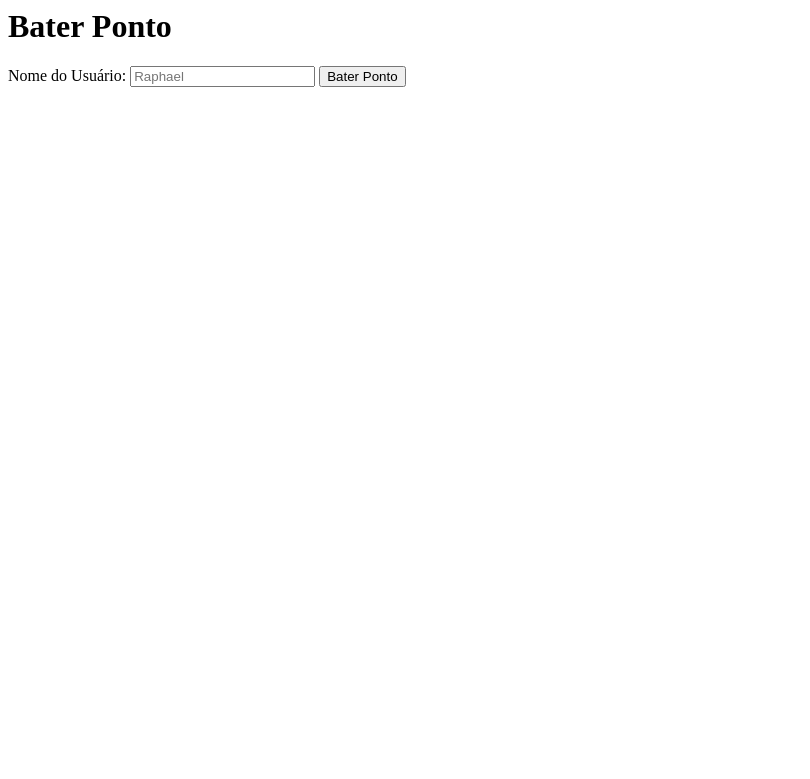
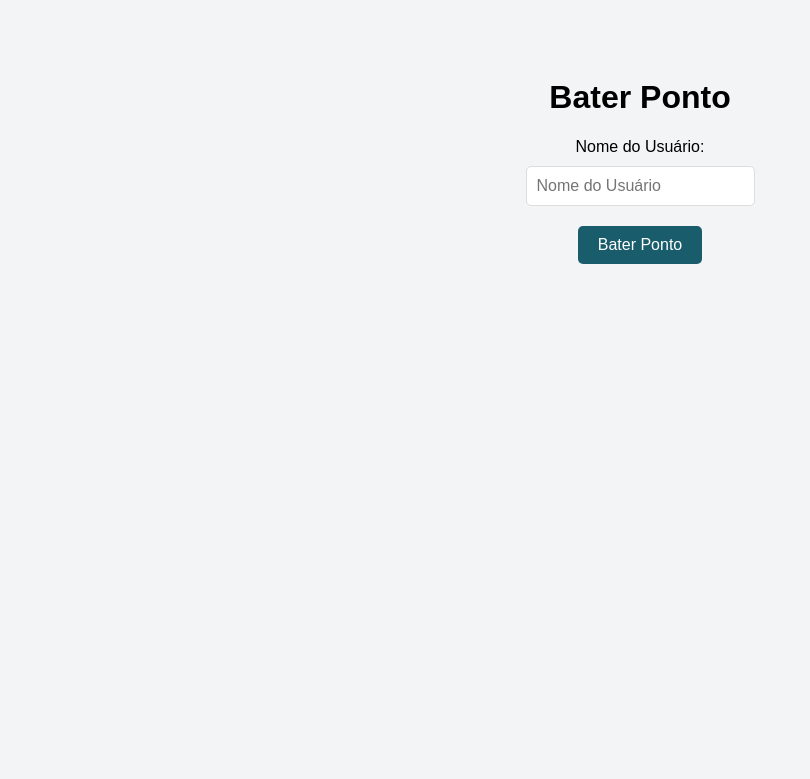
Before and after one commit to rocha-raphael/my_project, a Django app: page /index/ponto/ in a window 1280 px wide. Shown: the top 779 px of the page, without its empty margins (0-810 px from the left). Run offline with Django 5.2, Linux system fonts and the light colour scheme.

Commit message:
Update ponto.html

```diff
--- a/autentication/templates/ponto.html
+++ b/autentication/templates/ponto.html
@@ -1,40 +1,83 @@
+<!DOCTYPE html>
+<html lang="en">
+<head>
+    <meta charset="UTF-8">
+    <meta name="viewport" content="width=device-width, initial-scale=1.0">
+    <title>Bater Ponto</title>
     <style>
+        body {
+            font-family: Arial, sans-serif;
+            background-color: #f3f4f6;
+            display: flex;
+            flex-direction: column;
+            align-items: center;
+            padding-top: 50px;
+        }
+
+        #nome_usuario {
+            margin-top: 10px;
+            padding: 10px;
+            border: 1px solid #ddd;
+            border-radius: 5px;
+            font-size: 16px;
+        }
+
+        button {
+            margin-top: 20px;
+            padding: 10px 20px;
+            background-color: #195c6b;
+            color: white;
+            border: none;
+            border-radius: 5px;
+            cursor: pointer;
+            font-size: 16px;
+        }
+
+        button:hover {
+            background-color: #163d4e;
+        }
+
         #clock {
             font-size: 24px;
             margin-top: 20px;
+            color: #333;
         }
     </style>
+</head>
+<body>
 
     <h1>Bater Ponto</h1>
 
     <label for="nome_usuario">Nome do Usuário:</label>
-<input type="text" id="nome_usuario" placeholder={{ nome_usuario }}>
+    <input type="text" id="nome_usuario" placeholder="Nome do Usuário" readonly>
 
     <button onclick="baterPonto()">Bater Ponto</button>
 
     <div id="clock"></div>
 
     <script>
-    // Definindo a variável nome_usuario
-    var nome_usuario = {{ nome_usuario }}; // Substitua "NomeDoUsuário" pelo nome desejado
+        // Definindo a variável nome_usuario diretamente para o exemplo
+        var nome_usuario = {{ nome_usuario }}; // Aqui você substituirá pela lógica de template ou outra fonte
 
         window.onload = function() {
             // Preenche automaticamente o nome do usuário
             document.getElementById('nome_usuario').value = nome_usuario;
 
-        // Configura o relógio para atualizar a cada segundo
+            // Inicia o relógio imediatamente e atualiza a cada segundo
+            atualizarRelogio();
             setInterval(atualizarRelogio, 1000);
         }
 
         function baterPonto() {
-        var nome_usuario = document.getElementById('nome_usuario').value;
             var horarioAtual = new Date().toLocaleTimeString();
             document.getElementById('clock').innerText = `Olá, ${nome_usuario}! Horário atual: ${horarioAtual}`;
         }
 
         function atualizarRelogio() {
             var horarioAtualizado = new Date().toLocaleTimeString();
-        var nome_usuario = document.getElementById('nome_usuario').value; // Pega o nome do usuário atualizado se foi alterado
             document.getElementById('clock').innerText = `Olá, ${nome_usuario}! Horário atual: ${horarioAtualizado}`;
         }
     </script>
+
+</body>
+</html>
```
Lines whose indentation alone changed are shown as unchanged.
